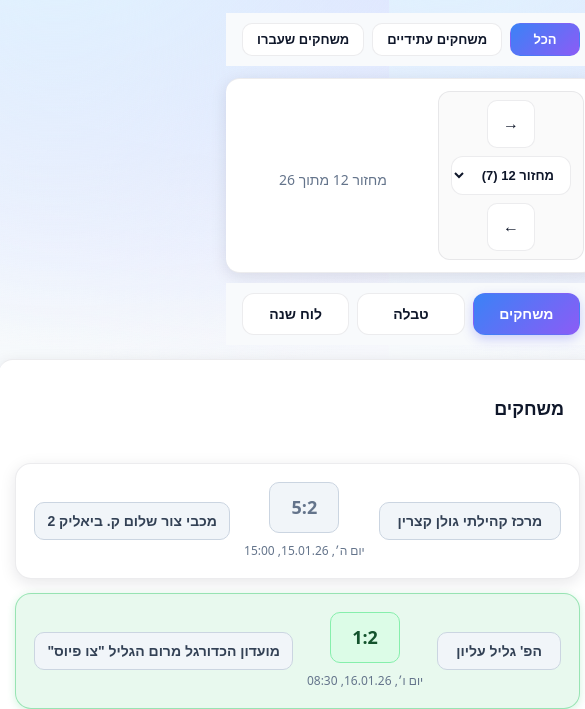
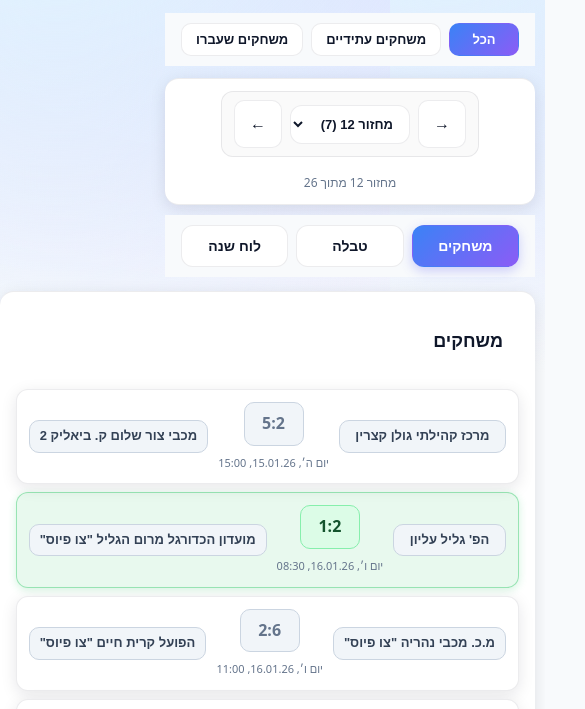
Before and after one commit to mozesor/Galil, a plain HTML site: page index.html in a window 390 px wide. Shown: the part 129-838 px from the top of the page, 585 px wide, since content can reach past the window. Drawn offline with Linux system fonts and the light colour scheme.

Commit message:
Update index.html

```diff
--- a/index.html
+++ b/index.html
@@ -405,16 +405,17 @@ td.scoreCell{text-align:center;}
   .controlsRow{
     justify-content: center;
     gap: 12px;
-    flex-wrap: nowrap;
+    flex-direction: column;
+    align-items: center;
   }
   .roundBox{
     padding: 12px 16px;
-    gap: 12px;
+    gap: 10px;
     flex: 1;
     max-width: 100%;
     display: flex;
     align-items: center;
-    justify-content: space-between;
+    justify-content: center;
   }
   .iconBtn{
     padding: 12px 16px;
@@ -432,8 +433,9 @@ td.scoreCell{text-align:center;}
     padding: 12px 16px;
   }
   .sub{
-    font-size: 14px;
-    margin-top: 10px;
+    font-size: 12px;
+    margin-top: 6px;
+    width: 100%;
     text-align: center;
   }
 
@@ -479,10 +481,10 @@ td.scoreCell{text-align:center;}
   }
   .gamesCards .gameCard{
     display: block;
-    margin: 14px 0;
-    padding: 18px;
+    margin: 8px 0;
+    padding: 12px;
     border: 1px solid var(--border);
-    border-radius: 16px;
+    border-radius: 12px;
     background: var(--card);
     box-shadow: var(--shadow);
     transition: all 0.2s ease;
@@ -498,7 +500,7 @@ td.scoreCell{text-align:center;}
   .gcRow{
     display: grid;
     grid-template-columns: 1fr auto 1fr;
-    gap: 14px;
+    gap: 10px;
     align-items: center;
   }
   .gcTeam{
@@ -512,8 +514,8 @@ td.scoreCell{text-align:center;}
     max-width: 100%;
     width: 100%;
     text-align: center;
-    font-size: 14px;
-    padding: 9px 12px;
+    font-size: 13px;
+    padding: 7px 10px;
     word-break: break-word;
     line-height: 1.3;
   }
@@ -525,14 +527,14 @@ td.scoreCell{text-align:center;}
     gap: 8px;
   }
   .gcScore .scoreBadge{
-    font-size: 18px;
+    font-size: 16px;
     font-weight: 900;
-    padding: 10px 14px;
-    min-width: 70px;
+    padding: 8px 12px;
+    min-width: 60px;
   }
   .matchMeta{
     color: var(--muted);
-    font-size: 12px;
+    font-size: 11px;
     white-space: nowrap;
   }
   .teamName.winner{
```
